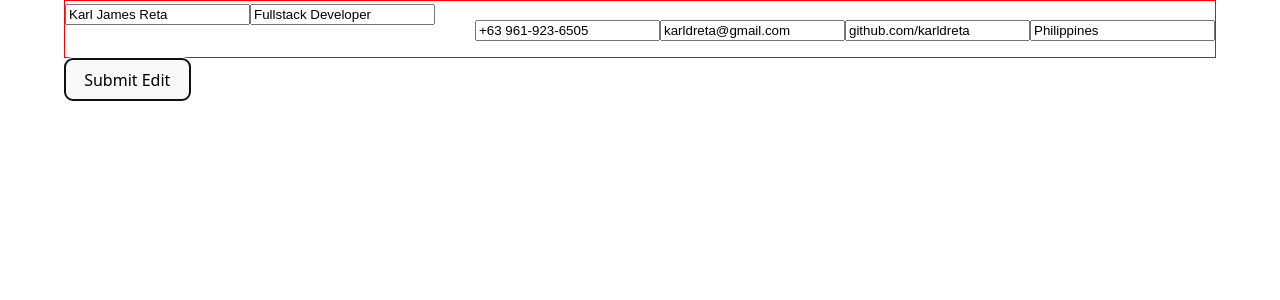
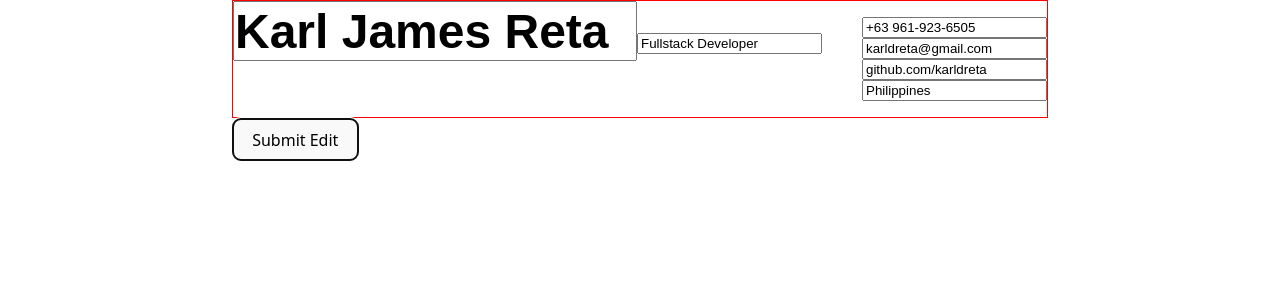
Before and after one commit to karldreta/react-cv-top, a React (Vite) app: page / in a window 1280 px wide. Both pictures are taken after a click on the button "Edit". Shown: the top 300 px of the page. Built offline with nearby package versions, Linux system fonts and the light colour scheme.

Commit message:
Add basic styling as reference point

```diff
--- a/src/components/InfoSection.jsx
+++ b/src/components/InfoSection.jsx
@@ -21,7 +21,7 @@ export default function InfoSection() {
                 <div>
                 {
                     isEditing ?
-                    <input value={fullName} onChange={(e) => setFullName(e.target.value)}/> :
+                    <input id="fullName" value={fullName} onChange={(e) => setFullName(e.target.value)}/> :
                     <h1>{fullName}</h1>
                 }
                 {
@@ -64,13 +64,7 @@ export default function InfoSection() {
 }
 
 
-function isEditing() {
-    console.log("You're now editing");
-
-}
-
-
- // Conditional for which button to use?
+// Conditional for which button to use?
         // if the button is toggled to "edit" then editButton()
         // else submitButton
 
--- a/src/styles/InfoSection.css
+++ b/src/styles/InfoSection.css
@@ -1,4 +1,19 @@
 .sectLvl1 {
     border: 1px solid red;
     display: flex;
+    font-family: Arial, system-ui, Helvetica, sans-serif;
   }
+
+#fullName{
+  margin: 0;
+  padding: 0px;
+  width: 400px;
+  height: 56px;
+  font-size: 3rem;
+  font-weight: 700;
+}
+
+ul {
+  display: flex;
+  flex-direction: column;
+}
```
